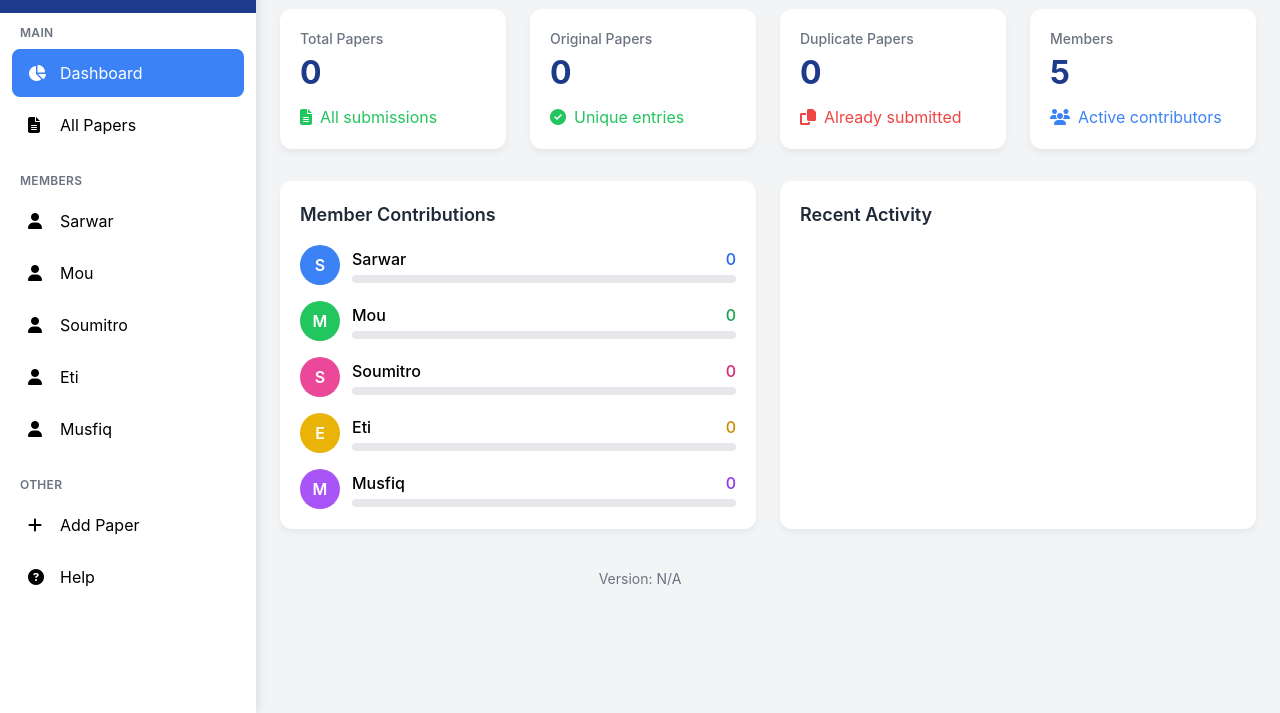
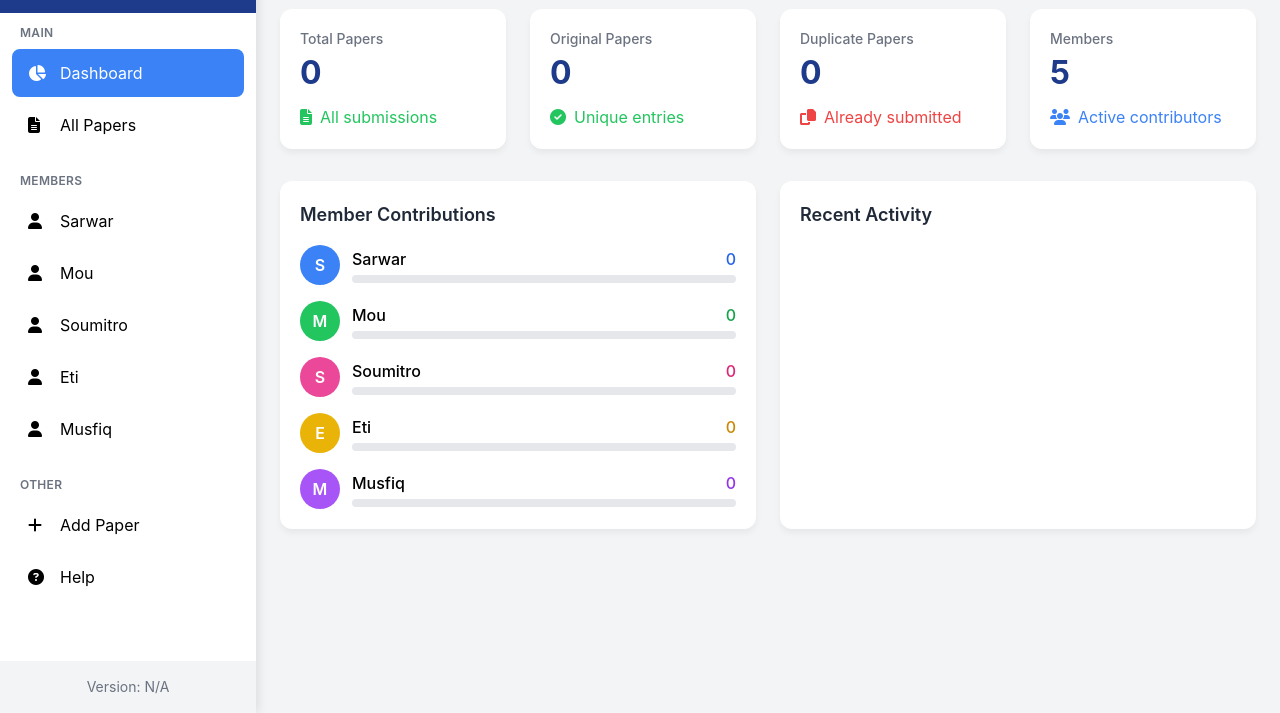
Before and after one commit to SrwR16/ThesisTracker, a website: page public/index.html in a window 1280 px wide. Shown: the part 87-800 px from the top of the page. Drawn offline with nearby package versions, Linux system fonts and the light colour scheme; no server answers.

```diff
--- a/public/index.html
+++ b/public/index.html
@@ -54,6 +54,9 @@
             <i class="fas fa-question-circle w-5 mr-3"></i> Help
           </a>
         </nav>
+        <footer class="bg-gray-100 p-4 text-center text-sm text-gray-500 absolute bottom-0 w-full">
+          Version: <span id="version">1.0.0</span>
+        </footer>
       </div>
 
       <!-- Main Content Area -->
@@ -649,7 +652,6 @@
       </div>
     </div>
 
-    <footer class="bg-gray-100 p-4 text-center text-sm text-gray-500">Version: <span id="version">1.0.0</span></footer>
     <script src="script.js"></script>
   </body>
 </html>
```
